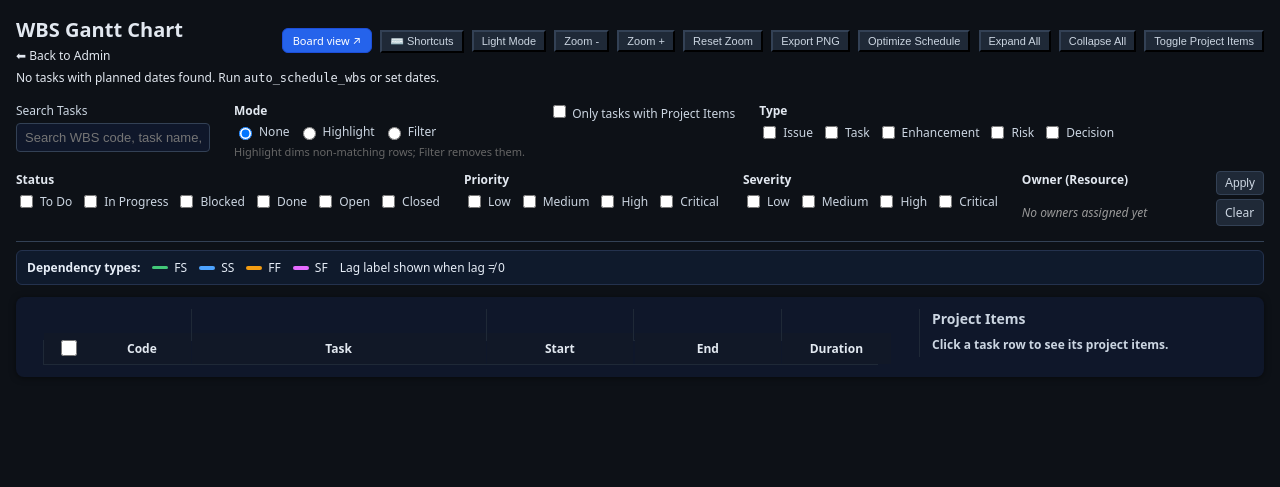
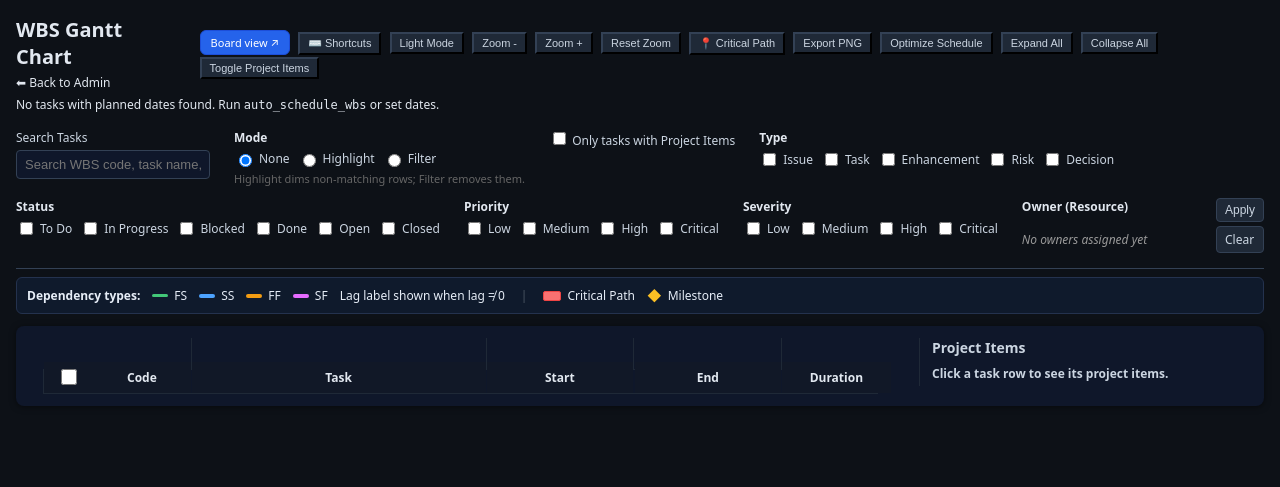
Before and after one commit to brucedombrowski/OpenSourceHouseProject, a Django app: page /gantt/ in a window 1280 px wide. Shown: the top 487 px of the page. Run offline with Django 5.2, Linux system fonts and the light colour scheme; the visitor is signed in with stand-in values (Sample User, id 1); data comes from the database, SQL or seed files in the repository; data that the repository does not hold is empty.

Commit message:
Add critical path and milestone features to Gantt

```diff
--- a/wbs/static/wbs/gantt.css
+++ b/wbs/static/wbs/gantt.css
@@ -266,6 +266,24 @@ a:focus-visible,
 .legend-swatch.dep-type-ss { background: #4da3ff; border-bottom: 1px dashed #4da3ff; }
 .legend-swatch.dep-type-ff { background: #f39c12; border-bottom: 1px dotted #f39c12; }
 .legend-swatch.dep-type-sf { background: #e56bff; border-bottom: 1px dotted #e56bff; }
+
+.legend-swatch.critical-path-swatch {
+  width: 16px;
+  height: 8px;
+  background: #ef4444;
+  border: 1px solid #dc2626;
+  border-radius: 2px;
+}
+
+.milestone-icon {
+  font-size: 14px;
+  color: #f59e0b;
+}
+
+.legend-separator {
+  color: #d1d5db;
+  margin: 0 4px;
+}
 
 .filter-form {
   display: flex;
@@ -963,12 +1020,37 @@ body.theme-dark .gantt-legend {
 body.theme-dark .legend-swatch.dep-type-ss { border-bottom-color: #4da3ff; }
 body.theme-dark .legend-swatch.dep-type-ff { border-bottom-color: #f39c12; }
 body.theme-dark .legend-swatch.dep-type-sf { border-bottom-color: #e56bff; }
+body.theme-dark .legend-swatch.critical-path-swatch {
+  background: #f87171;
+  border-color: #ef4444;
+}
+body.theme-dark .milestone-icon {
+  color: #fbbf24;
+}
+body.theme-dark .legend-separator {
+  color: #4b5563;
+}
 
 body.theme-dark .bar {
   background: #1d4ed8;
 }
 body.theme-dark .bar-progress {
   background: #60a5fa;
+}
+body.theme-dark .bar.critical-path {
+  background: #7f1d1d;
+  border-color: #ef4444;
+  box-shadow: 0 0 8px rgba(239, 68, 68, 0.6);
+}
+body.theme-dark .bar.critical-path .bar-progress {
+  background: #f87171;
+}
+body.theme-dark .milestone-marker {
+  color: #fbbf24;
+  text-shadow: 0 2px 4px rgba(0, 0, 0, 0.6);
+}
+body.theme-dark .bar.milestone.critical-path .milestone-marker {
+  color: #f87171;
 }
 body.theme-dark .bar.highlight-bar {
   background: #f59e0b;
--- a/wbs/static/wbs/gantt.js
+++ b/wbs/static/wbs/gantt.js
@@ -632,6 +632,50 @@ document.addEventListener("DOMContentLoaded", function () {
   }
 
   /* ------------------------------------------------------------
+     Toggle Critical Path Highlighting
+  ------------------------------------------------------------ */
+  const criticalPathBtn = document.getElementById("toggle-critical-path");
+  let criticalPathVisible = false;
+
+  if (criticalPathBtn) {
+    criticalPathBtn.addEventListener("click", () => {
+      criticalPathVisible = !criticalPathVisible;
+      criticalPathBtn.style.opacity = criticalPathVisible ? "1" : "0.6";
+      criticalPathBtn.title = criticalPathVisible
+        ? "Hide critical path"
+        : "Show critical path";
+
+      // Toggle visual styles for all bars
+      document.querySelectorAll(".bar.critical-path").forEach(bar => {
+        if (criticalPathVisible) {
+          bar.style.display = "";
+        } else {
+          bar.style.opacity = "0.5";
+        }
+      });
+
+      // For hidden, make less prominent but still visible
+      if (!criticalPathVisible) {
+        document.querySelectorAll(".bar:not(.critical-path)").forEach(bar => {
+          bar.style.opacity = "0.3";
+        });
+      } else {
+        document.querySelectorAll(".bar:not(.critical-path)").forEach(bar => {
+          bar.style.opacity = "1";
+        });
+      }
+
+      // Redraw dependency arrows if they exist
+      if (typeof redrawDependencyArrows === "function") {
+        redrawDependencyArrows();
+      }
+    });
+
+    // Start with critical path visible
+    criticalPathVisible = true;
+  }
+
+  /* ------------------------------------------------------------
      Export Gantt to PNG
   ------------------------------------------------------------ */
   const exportBtn = document.getElementById("export-gantt");
--- a/wbs/templates/wbs/gantt.html
+++ b/wbs/templates/wbs/gantt.html
@@ -31,6 +31,9 @@
             <button type="button" id="zoom-out" aria-label="Zoom out">Zoom -</button>
             <button type="button" id="zoom-in" aria-label="Zoom in">Zoom +</button>
             <button type="button" id="zoom-reset" aria-label="Reset zoom">Reset Zoom</button>
+            <button type="button" id="toggle-critical-path" aria-label="Toggle critical path" title="Highlight critical path">
+              📍 Critical Path
+            </button>
             <button type="button" id="export-gantt" aria-label="Export Gantt as PNG">Export PNG</button>
             <button type="button" id="optimize-schedule" aria-label="Optimize schedule">Optimize Schedule</button>
             <button type="button" id="expand-all" aria-label="Expand all tasks">Expand All</button>
@@ -152,6 +155,13 @@
       <span class="legend-swatch dep-type-sf"></span> SF
     </span>
     <span class="legend-item">Lag label shown when lag ≠ 0</span>
+    <span class="legend-separator">|</span>
+    <span class="legend-item">
+      <span class="legend-swatch critical-path-swatch"></span> Critical Path
+    </span>
+    <span class="legend-item">
+      <span class="milestone-icon">◆</span> Milestone
+    </span>
   </div>
 
   <!-- Bulk Actions Toolbar -->
@@ -313,14 +323,19 @@
                   <td class="bar-cell">
                     {% if item.bar_width %}
                       <div class="bar-wrapper" style="width: {{ timeline_width_px }}px;">
-                    <div class="bar draggable-bar"
+                    <div class="bar draggable-bar{% if item.is_critical_path %} critical-path{% endif %}{% if item.is_milestone %} milestone{% endif %}"
                          data-code="{{ item.code }}"
                          data-start="{{ item.planned_start|date:'Y-m-d' }}"
                          data-end="{{ item.planned_end|date:'Y-m-d' }}"
+                         data-critical="{{ item.is_critical_path|yesno:'true,false' }}"
+                         data-milestone="{{ item.is_milestone|yesno:'true,false' }}"
                          style="margin-left: {{ item.bar_offset }}px; width: {{ item.bar_width }}px;">
                       {% if item.percent_complete %}
                         <div class="bar-progress"
                              style="width: {{ item.percent_complete|default_if_none:0 }}%;"></div>
+                      {% endif %}
+                      {% if item.is_milestone %}
+                        <div class="milestone-marker" title="Milestone: {{ item.name }}">◆</div>
                       {% endif %}
                         </div>
                       </div>
--- a/wbs/views_gantt.py
+++ b/wbs/views_gantt.py
@@ -349,6 +349,11 @@ def gantt_chart(request):
         t.predecessor_codes = incoming.get(t.code, [])
         t.successor_codes = outgoing.get(t.code, [])
         t.successor_meta = outgoing_meta.get(t.code, [])
+
+    # ---- Calculate critical path ----
+    critical_path_codes = calculate_critical_path(tasks)
+    for t in tasks:
+        t.is_critical_path = t.code in critical_path_codes
 
     # ---- Build Year, Month, Day structures for the 3-level timeline (cached) ----
     timeline_bands = compute_timeline_bands(min_start, max_end, px_per_day)
@@ -744,3 +749,101 @@ def search_autocomplete(request):
             seen.add(key)
 
     return JsonResponse({"suggestions": suggestions[:10]})
+
+
+def calculate_critical_path(tasks):
+    """
+    Calculate critical path using forward and backward pass algorithm.
+    Returns set of task codes that are on the critical path.
+
+    Args:
+        tasks: QuerySet or list of WbsItem objects with dependencies
+
+    Returns:
+        set: Task codes on the critical path
+    """
+    from datetime import timedelta
+
+    # Early Start (ES), Early Finish (EF), Late Start (LS), Late Finish (LF)
+    es = {}
+    ef = {}
+    ls = {}
+    lf = {}
+
+    # Forward pass - calculate ES and EF
+    for task in tasks:
+        if not task.planned_start or not task.planned_end:
+            continue
+
+        # Get all predecessors
+        predecessor_links = task.predecessor_links.select_related("predecessor")
+
+        if not predecessor_links.exists():
+            # No predecessors - starts at planned start
+            es[task.code] = task.planned_start
+        else:
+            # ES = max(predecessor EF + lag) for all predecessors
+            max_ef = task.planned_start
+            for link in predecessor_links:
+                pred_code = link.predecessor.code
+                if pred_code in ef:
+                    lag = int(link.lag_days or 0)
+                    pred_finish = ef[pred_code] + timedelta(days=lag)
+                    if pred_finish > max_ef:
+                        max_ef = pred_finish
+            es[task.code] = max_ef
+
+        # EF = ES + duration
+        duration = (task.planned_end - task.planned_start).days + 1
+        ef[task.code] = es[task.code] + timedelta(days=duration - 1)
+
+    # Find project end date (maximum EF)
+    if not ef:
+        return set()
+
+    project_end = max(ef.values())
+
+    # Backward pass - calculate LS and LF
+    # Process tasks in reverse topological order
+    tasks_reversed = list(reversed(tasks))
+
+    for task in tasks_reversed:
+        if task.code not in ef:
+            continue
+
+        # Get all successors
+        successor_links = task.successor_links.select_related("successor")
+
+        if not successor_links.exists():
+            # No successors - LF = project end
+            lf[task.code] = project_end
+        else:
+            # LF = min(successor LS - lag) for all successors
+            min_ls = project_end
+            for link in successor_links:
+                succ_code = link.successor.code
+                if succ_code in ls:
+                    lag = int(link.lag_days or 0)
+                    succ_start = ls[succ_code] - timedelta(days=lag)
+                    if succ_start < min_ls:
+                        min_ls = succ_start
+            lf[task.code] = min_ls
+
+        # LS = LF - duration
+        duration = (task.planned_end - task.planned_start).days + 1
+        ls[task.code] = lf[task.code] - timedelta(days=duration - 1)
+
+    # Calculate slack/float and identify critical path
+    # Critical path tasks have zero slack (ES == LS and EF == LF)
+    critical_path = set()
+
+    for task_code in es.keys():
+        if task_code in ls:
+            es_date = es[task_code]
+            ls_date = ls[task_code]
+
+            # Tasks with zero slack are on critical path
+            if es_date == ls_date:
+                critical_path.add(task_code)
+
+    return critical_path
```
Also changed, not shown: other parts of wbs/static/wbs/gantt.css (+39 -0 lines).
